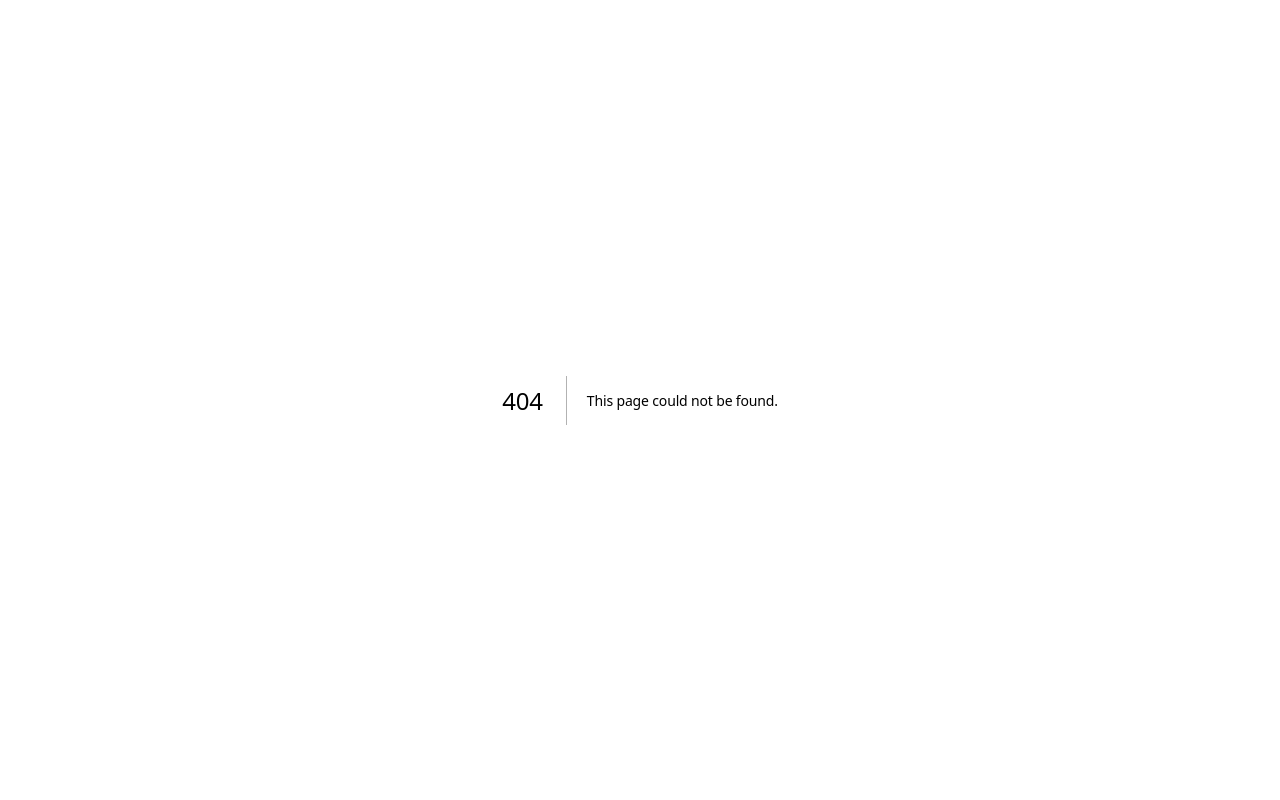
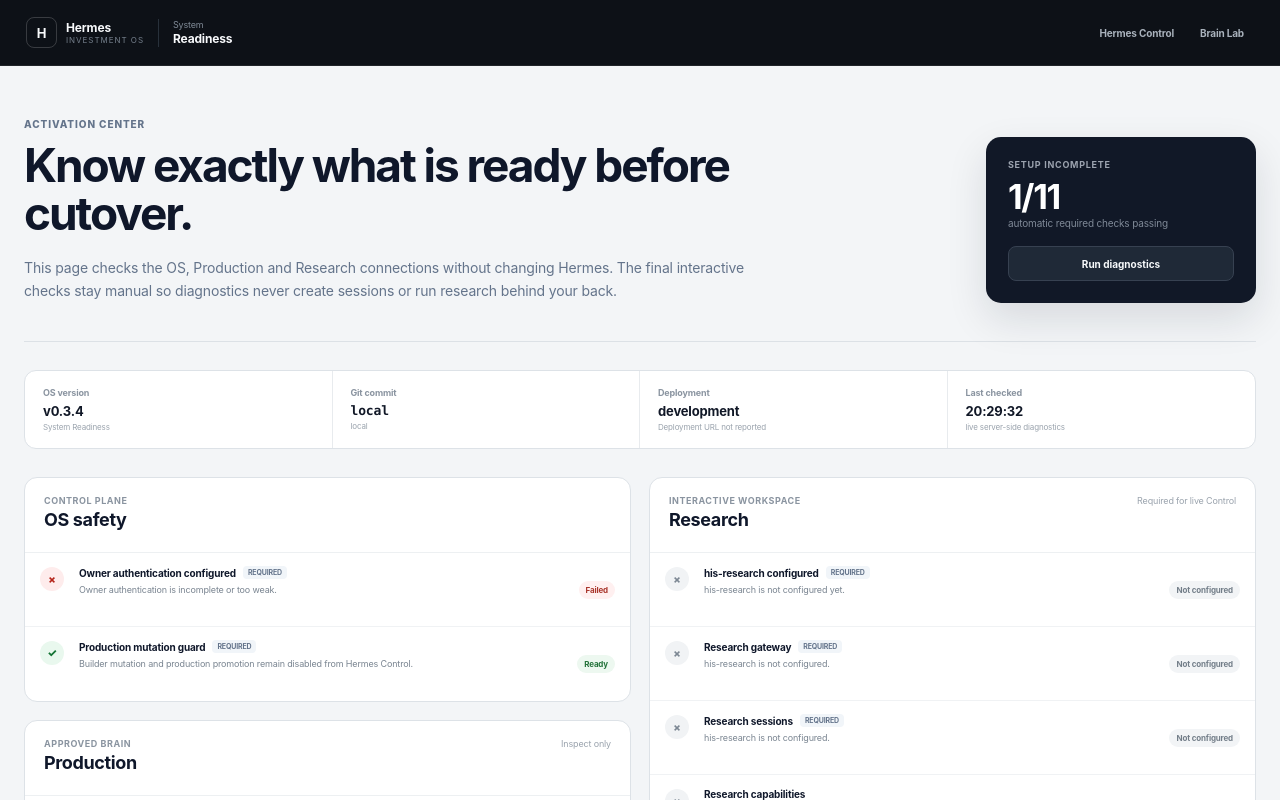
Before and after one commit to ianvdbrink3/Hermes, a Next.js app: page /brain/system in a window 1280 px wide. Before the commit this address had no page. Shown: the top 800 px of the page. Built offline with nearby package versions, Linux system fonts and the light colour scheme; no server answers.

Commit message:
feat(system): add System Readiness route

```diff
--- /dev/null
+++ b/src/app/brain/system/page.tsx
@@ -0,0 +1,5 @@
+import { HermesSystemReadiness } from "@/components/hermes-system-readiness";
+
+export default function HermesSystemPage() {
+  return <HermesSystemReadiness />;
+}
```
